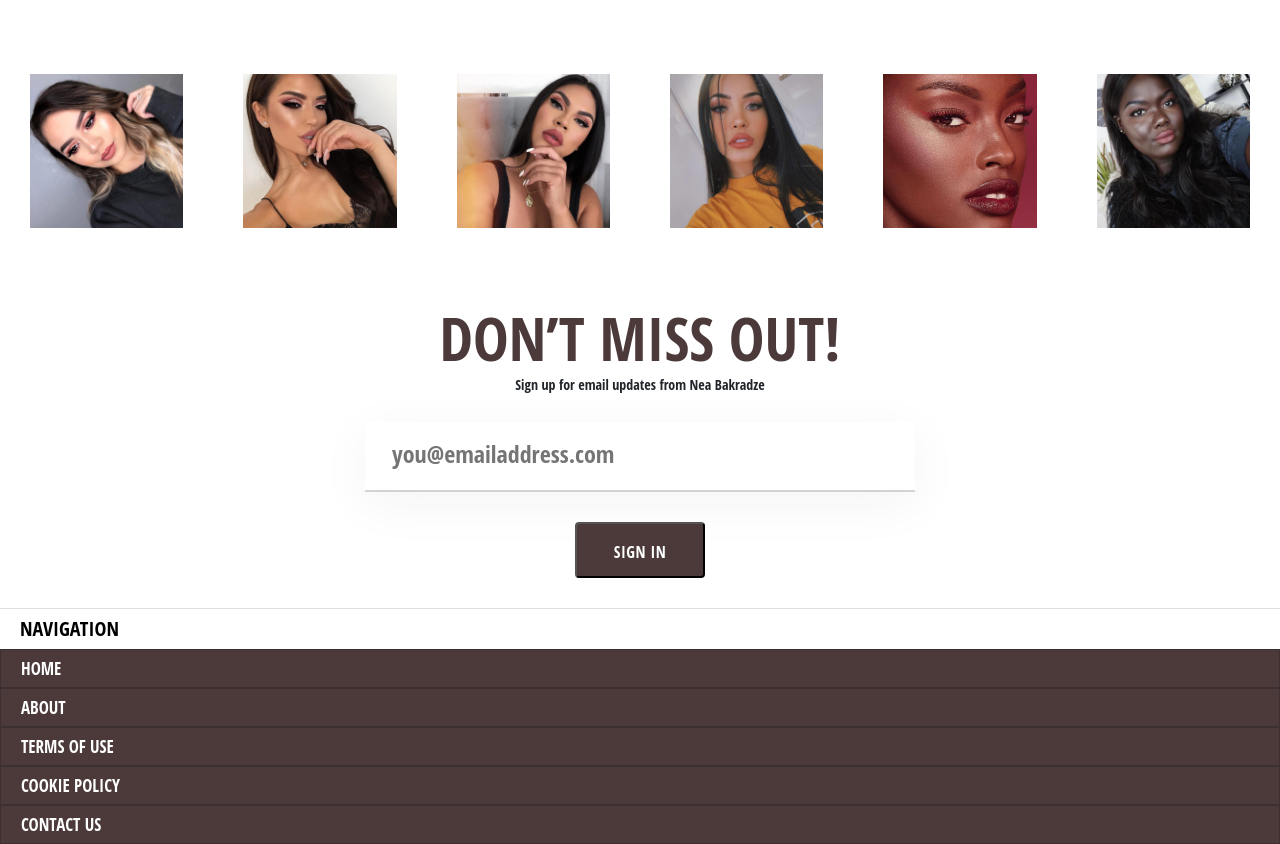
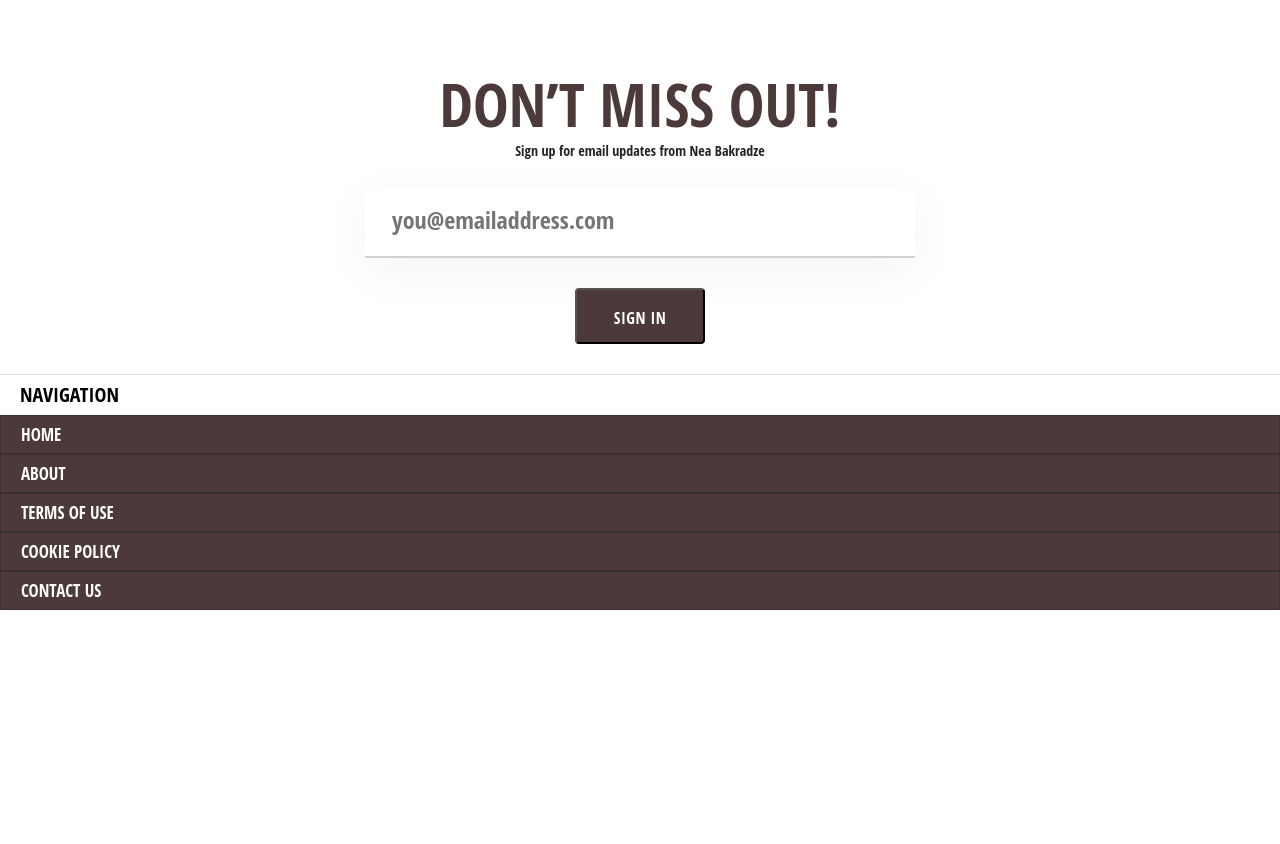
Before and after one commit to neabakradze/sass-final-project, a website: page creamind.html in a window 1280 px wide. Shown: the part 972-1816 px from the top of the page. After the commit the page ends 1582 px from the top, so only its background shows below. Drawn offline with nearby package versions, Linux system fonts and the light colour scheme.

Commit message:
deleted some stuff

```diff
--- a/creamind.html
+++ b/creamind.html
@@ -207,14 +207,6 @@
 
 
 
-<div class="lip-collection-worn-div">
-  <img class="image1" src="images/models/lip-pop-model1.jpeg" alt="model">
-  <img class="image2" src="images/models/lip-pop-model3.jpeg" alt="model">
-  <img class="image3" src="images/models/lip-pop-model4.jpeg" alt="model">
-  <img class="image4" src="images/models/lip-pop-model5.jpeg" alt="model">
-  <img class="image5" src="images/models/model of dark red lip.jpg" alt="model">
-  <img class="image6" src="images/models/niamar.jpg" alt="model">
-</div>
 
 
 
```
Also changed, not shown: creamset.html (+0 -8 lines), palleteind1.html (+1 -8 lines).
